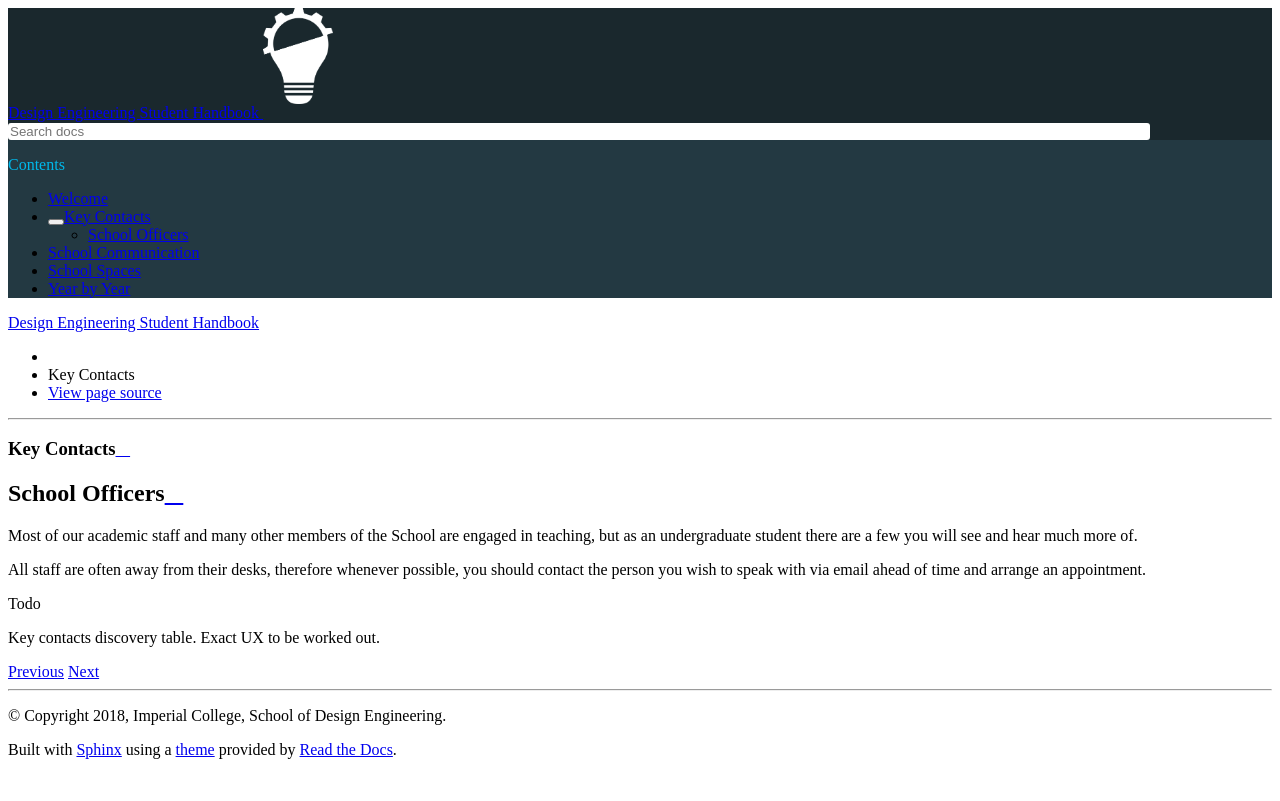
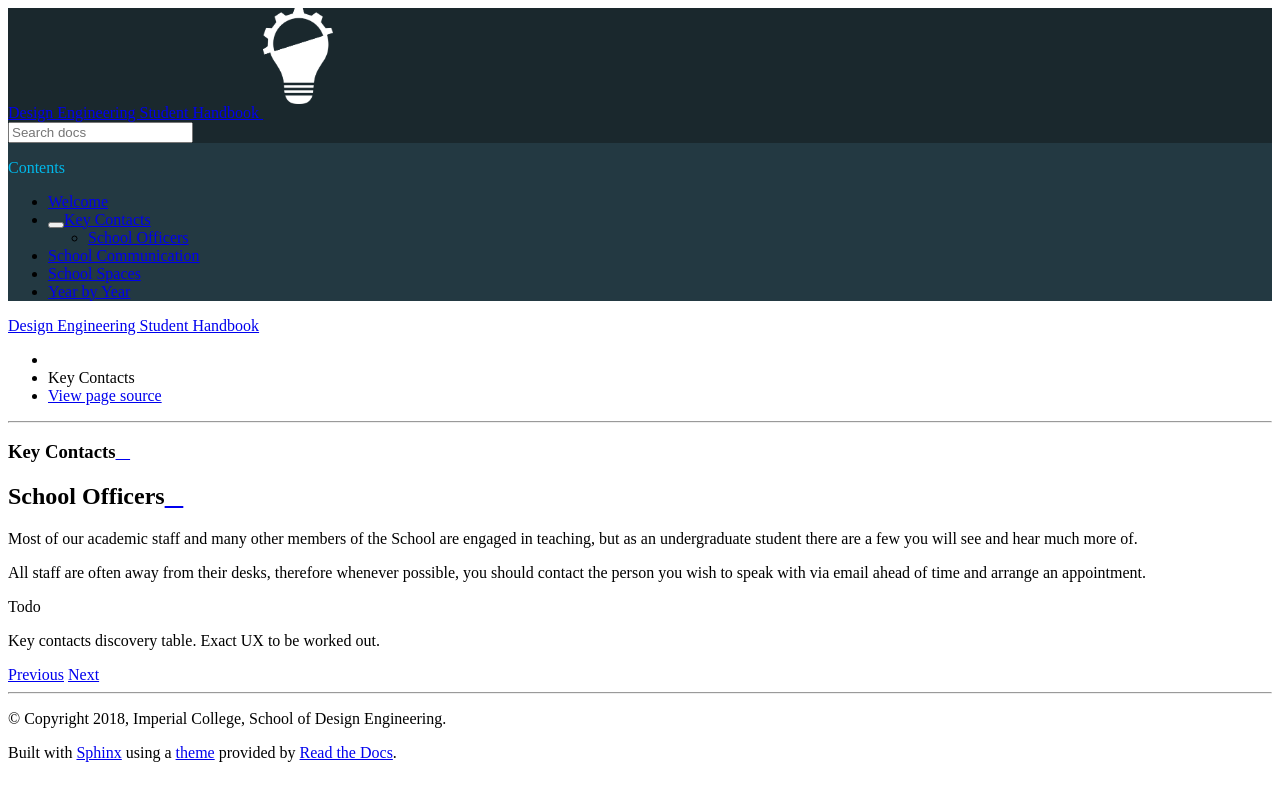
Before and after one commit to ImperialDesSoc/handbook, a Sphinx documentation site: the page built from source/key-contacts.rst, in a window 1280 px wide. Shown: the top 801 px of the page. Built offline with Sphinx 7.4.7 and the Read the Docs theme 2.0.0, drawn with Linux system fonts in a browser that asks for light colours.

Commit message:
remove search bar override

```diff
--- a/source/_static/style_override.css
+++ b/source/_static/style_override.css
@@ -22,11 +22,11 @@ body > div.wy-grid-for-nav > nav > div > div.wy-side-nav-search > a::before {
 }
 
 /* Change style of search form in sidebar */
-.wy-side-nav-search input[type="text"] {
+/* .wy-side-nav-search input[type="text"] {
     width: 90% !important;
     border: 0 !important;
     border-radius: 3px !important;
-}
+} */
 
 /* Use text font for headings */
 /* h1, h2, .rst-content .toctree-wrapper p.caption, h3, h4, h5, h6, legend {
```
